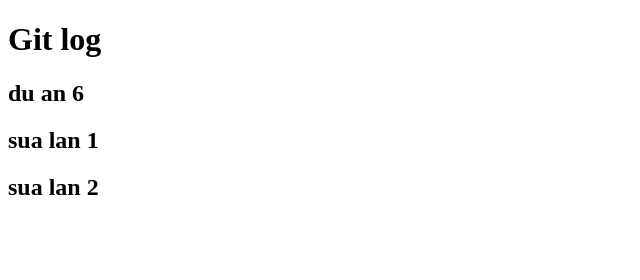
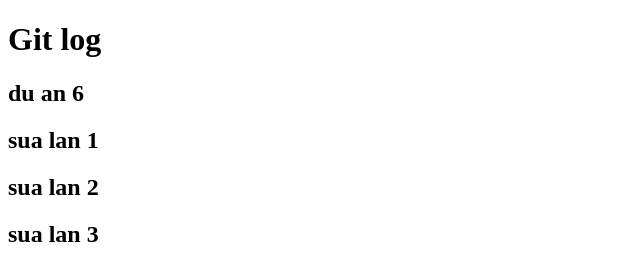
Before and after one commit to nguyenkim99/du_an_6, a plain HTML site: page index.html in a window 1280 px wide. Shown: the whole page, without its empty margins (0-640 px from the left). Drawn offline with Linux system fonts and the light colour scheme.

Commit message:
3. sua lan 3

```diff
--- a/index.html
+++ b/index.html
@@ -10,5 +10,6 @@
     <h2>du an 6</h2>
     <h2>sua lan 1</h2>
     <h2>sua lan 2</h2>
+    <h2>sua lan 3</h2>
   </body>
 </html>
```
